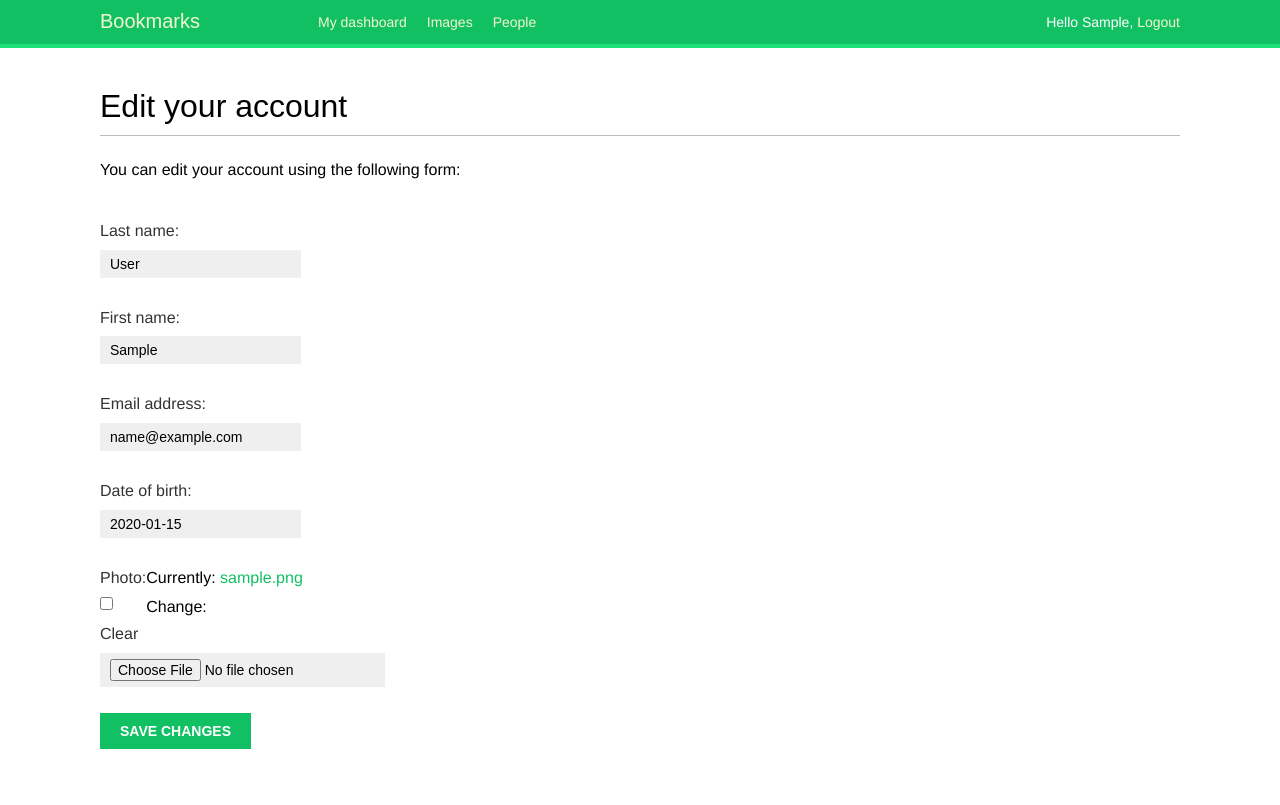
After one commit to nezouse/django_social_website, a Django app: page /account/edit/ in a window 1280 px wide. The commit adds this page. Run offline with Django 3.2, Linux system fonts and the light colour scheme; a user stored in the database is signed in; tables that the repository leaves empty hold one stand-in row (values such as "Sample post"); some web fonts are replaced.

```diff
--- a/account/admin.py
+++ b/account/admin.py
@@ -1,3 +1,7 @@
 from django.contrib import admin
+from .models import Profile
 
-# Register your models here.
+
+@admin.register(Profile)
+class ProfileAdmin(admin.ModelAdmin):
+    list_display = ['user', 'date_of_birth', 'photo']
--- a/account/forms.py
+++ b/account/forms.py
@@ -1,5 +1,7 @@
 from django import forms
 from django.contrib.auth.models import User
+
+from .models import Profile
 
 
 class LoginForm(forms.Form):
@@ -20,3 +22,15 @@ class UserRegistrationForm(forms.ModelForm):
         if cd['password'] != cd['password2']:
             raise forms.ValidationError("Passwords don't match.")
         return cd['password2']
+
+
+class UserEditForm(forms.ModelForm):
+    class Meta:
+        model = User
+        fields = {'first_name', 'last_name', 'email'}
+
+
+class ProfileEditForm(forms.ModelForm):
+    class Meta:
+        model = Profile
+        fields = ('date_of_birth', 'photo')
--- a/account/models.py
+++ b/account/models.py
@@ -1,3 +1,11 @@
 from django.db import models
+from django.conf import settings
 
-# Create your models here.
+
+class Profile(models.Model):
+    user = models.OneToOneField(settings.AUTH_USER_MODEL, on_delete=models.CASCADE)
+    date_of_birth = models.DateField(blank=True, null=True)
+    photo = models.ImageField(upload_to='users/%Y/%m/%d/', blank=True)
+
+    def __str__(self):
+        return f'Profile for user {self.user.username}'
--- a/account/templates/dashboard.html
+++ b/account/templates/dashboard.html
@@ -3,5 +3,9 @@
 
 {% block content %}
     <h1>Dashboard</h1>
-    <p>Welcome to your dashboard.</p>
+    <p>
+        Welcome to your dashboard. You can
+        <a href="{% url "edit" %}">edit your profile</a>
+        or <a href="{% url "password_change" %}">change your password</a>.
+    </p>
 {% endblock %}
--- /dev/null
+++ b/account/templates/edit.html
@@ -0,0 +1,14 @@
+{% extends "base.html" %}
+
+{% block title %}Edit your account{% endblock %}
+
+{% block content %}
+    <h1>Edit your account</h1>
+    <p>You can edit your account using the following form:</p>
+    <form action="." method="post" enctype="multipart/form-data">
+        {{ user_form.as_p }}
+        {{ profile_form.as_p }}
+        {% csrf_token %}
+        <p><input type="submit" value="Save changes"></p>
+    </form>
+{% endblock %}
--- a/account/urls.py
+++ b/account/urls.py
@@ -6,4 +6,5 @@ urlpatterns = [
     path('', views.dashboard, name='dashboard'),
     path('', include('django.contrib.auth.urls')),
     path('register/', views.register, name='register'),
+    path('edit/', views.edit, name='edit'),
 ]
--- a/account/views.py
+++ b/account/views.py
@@ -3,7 +3,8 @@ from django.contrib.auth.decorators import login_required
 from django.http import HttpResponse
 from django.shortcuts import render
 
-from .forms import LoginForm, UserRegistrationForm
+from .forms import LoginForm, UserRegistrationForm, UserEditForm, ProfileEditForm
+from .models import Profile
 
 
 def register(request):
@@ -13,6 +14,8 @@ def register(request):
             new_user = user_form.save(commit=False)
             new_user.set_password(user_form.cleaned_data['password'])
             new_user.save()
+            # Create the user profile
+            Profile.objects.create(user=new_user)
             return render(request, 'register_done.html', {'new_user': new_user})
     else:
         user_form = UserRegistrationForm()
@@ -42,3 +45,20 @@ def user_login(request):
 @login_required
 def dashboard(request):
     return render(request, 'dashboard.html', {'section': dashboard})
+
+
+@login_required
+def edit(request):
+    if request.method == 'POST':
+        user_form = UserEditForm(instance=request.user, data=request.POST)
+        profile_form = ProfileEditForm(instance=request.user.profile,
+                                       data=request.POST, files=request.FILES)
+        if user_form.is_valid() and profile_form.is_valid():
+            user_form.save()
+            profile_form.save()
+    else:
+        user_form = UserEditForm(instance=request.user)
+        profile_form = ProfileEditForm(instance=request.user.profile)
+
+    return render(request, 'edit.html',
+                  {'user_form': user_form, 'profile_form': profile_form})
--- a/bookmarks/urls.py
+++ b/bookmarks/urls.py
@@ -1,7 +1,12 @@
 from django.contrib import admin
 from django.urls import path, include
+from django.conf import settings
+from django.conf.urls.static import static
 
 urlpatterns = [
     path('admin/', admin.site.urls),
     path('account/', include('account.urls')),
 ]
+
+if settings.DEBUG:
+    urlpatterns += static(settings.MEDIA_URL, document_root=settings.MEDIA_ROOT)
```
Also changed, not shown: bookmarks/settings.py (+3 -6 lines), account/migrations/0001_initial.py (added).
